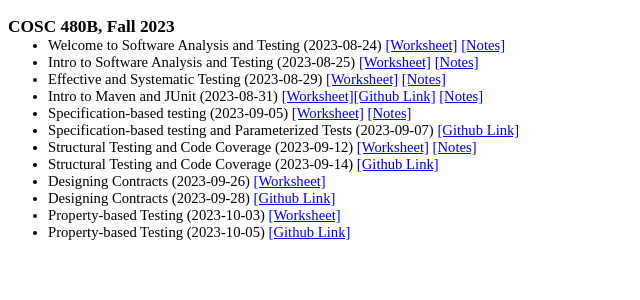
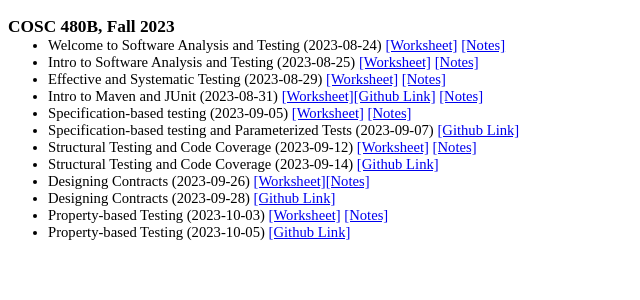
Before and after one commit to georgianahaldeman/cosc480, a Jekyll site: the page built from docs/notes/index.md, in a window 1280 px wide. Shown: the top 300 px of the page, without its empty margins (0-640 px from the left). Built offline with Jekyll 4.4.1, drawn with Linux system fonts in a browser that asks for light colours; our own code applies the rules of GitHub Pages for plain Markdown files.

Commit message:
last of the answers

```diff
--- a/docs/notes/index.md
+++ b/docs/notes/index.md
@@ -16,10 +16,10 @@
 
 - Structural Testing and Code Coverage (2023-09-14) [[Github Link]](https://classroom.github.com/a/GksgnPgQ)
 
-- Designing Contracts (2023-09-26) [[Worksheet]](./notes/9_26.pdf)
+- Designing Contracts (2023-09-26) [[Worksheet]](./notes/9_26.pdf)[[Notes]](./answers/9_26_answers.pdf)
 
 - Designing Contracts (2023-09-28) [[Github Link]](https://classroom.github.com/a/OUn9v2_l)
 
-- Property-based Testing (2023-10-03) [[Worksheet]](./notes/10_3.pdf)
+- Property-based Testing (2023-10-03) [[Worksheet]](./notes/10_3.pdf) [[Notes]](./answers/10_3_answers.pdf)
 
 - Property-based Testing (2023-10-05) [[Github Link]](https://classroom.github.com/a/0WUGZzPA)
```
Also changed, not shown: 2 other files.
